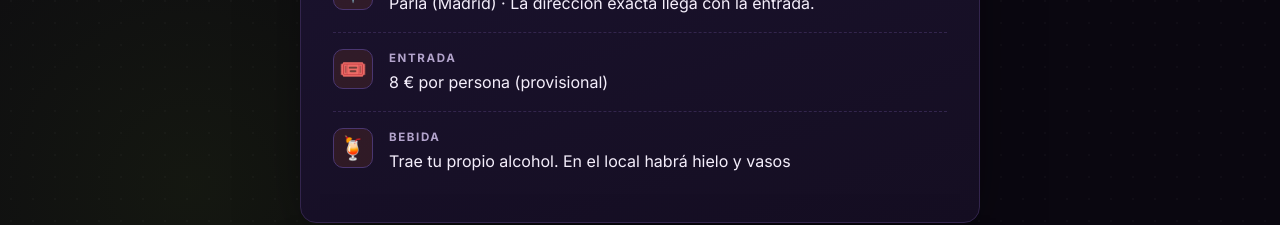
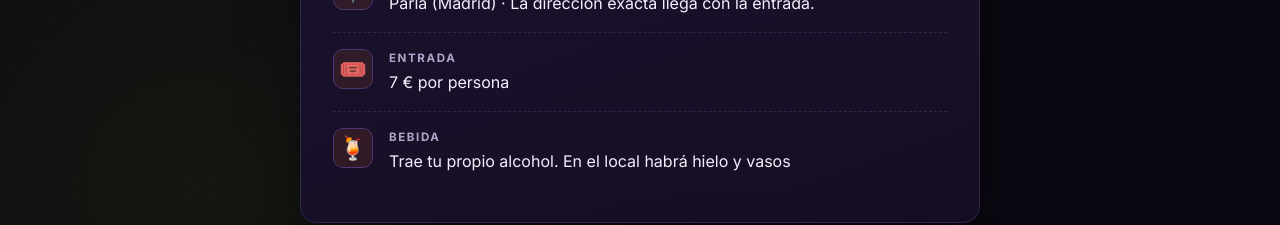
Before and after one commit to RaulMkn/maken-events, a React (Vite) app in the folder frontend/: page /halloween in a window 1280 px wide. Shown: the part 494-719 px from the top of the page. Built offline with nearby package versions, Linux system fonts and the light colour scheme.

Commit message:
update redundancy

```diff
--- a/frontend/src/paginas/Landing.tsx
+++ b/frontend/src/paginas/Landing.tsx
@@ -47,7 +47,7 @@ export default function Landing() {
             </span>
             <div>
               <div className="info-dato">Entrada</div>
-              <div>8 € por persona (provisional)</div>
+              <div>7 € por persona </div>
             </div>
           </li>
           <li>
```
